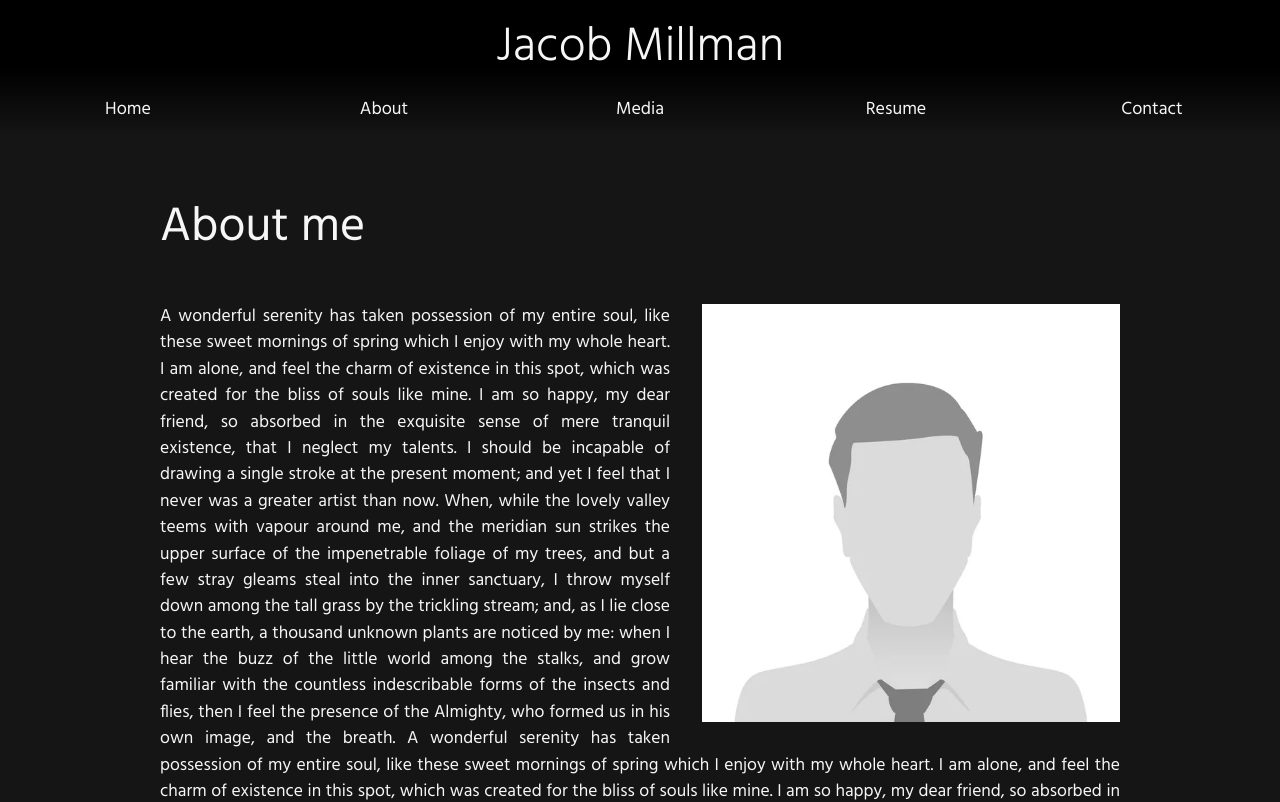
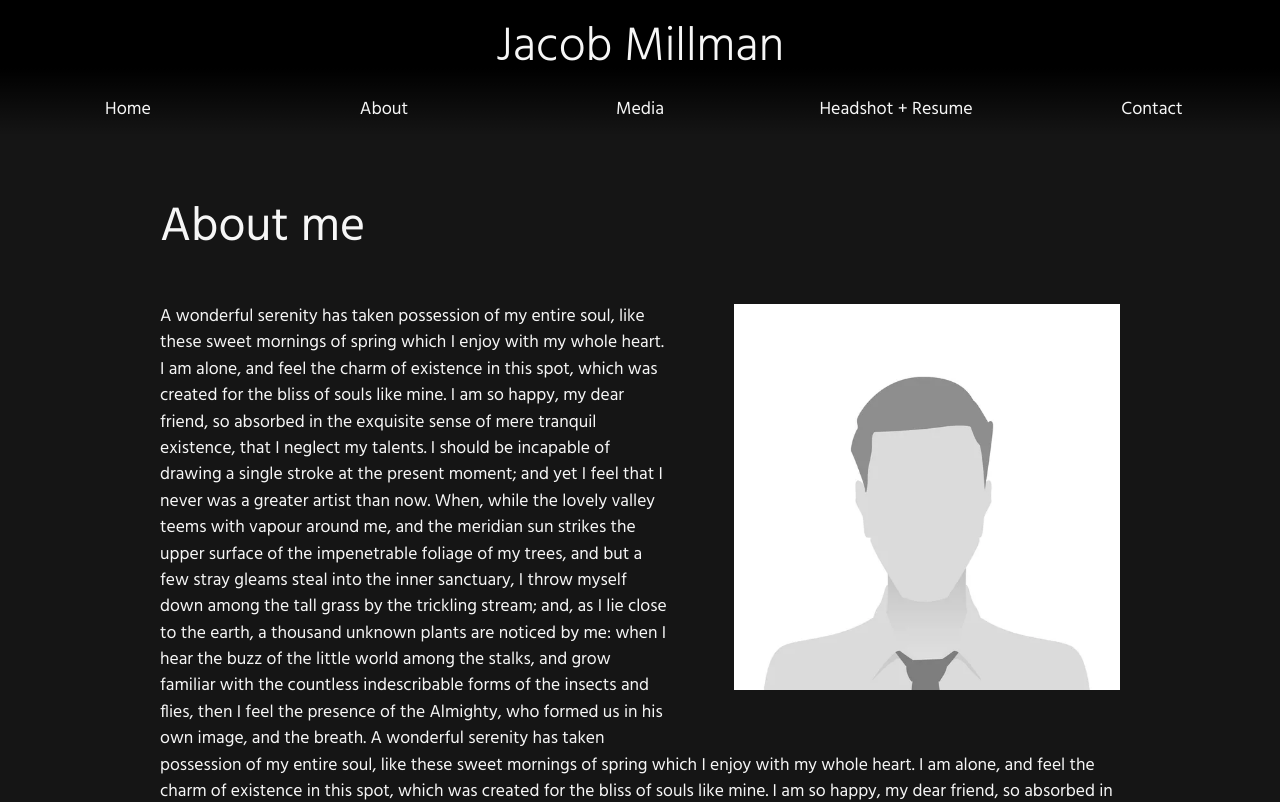
Before and after one commit to IndigoFobes/jacob-millman, a Next.js app: page /about in a window 1280 px wide. Shown: the top 802 px of the page. Built offline with nearby package versions, Linux system fonts and the light colour scheme; a web font is replaced by a local one.

Commit message:
Mostly Contact section edits.

```diff
--- a/src/app/about/page.tsx
+++ b/src/app/about/page.tsx
@@ -3,16 +3,16 @@ import Image from "next/image";
 
 export default function Page() {
   return (
-    <div className="w-9/12 mx-auto mt-48 mb-32">
-      <h1 className="title pb-10">About me</h1>
+    <div className="w-9/12 mx-auto pt-16 md:pt-48 mb-32">
+      <h1 className="title pb-10 text-center md:text-start">About me</h1>
       <Image
         src="/male_placeholder_image.jpeg"
         alt="Male placeholder"
         width={450}
         height={500}
-        className="float-right pl-8 pb-6"
+        className="mx-auto md:float-right md:pl-16 pb-10"
       />
-      <p className="text-[1.1rem] text-justify font-[400]">
+      <p className="text-[1.1rem] text-start font-[400]">
         A wonderful serenity has taken possession of my entire soul, like these
         sweet mornings of spring which I enjoy with my whole heart. I am alone,
         and feel the charm of existence in this spot, which was created for the
--- a/src/app/components/footer.tsx
+++ b/src/app/components/footer.tsx
@@ -4,7 +4,6 @@ import Link from "next/link";
 export default function Footer() {
   return (
     <div className="relative font-sans flex bg-[var(--light-theme-color)] min-h-[8rem] text-[var(--light-text-color)]">
-      <div></div>
       <div className="absolute flex flex-col top-1/2 -translate-y-1/2 left-1/2 -translate-x-1/2 gap-5">
         <Link href="/">
           <h4 className="font-[600] text-xl lg:text-2xl xl:text-3xl text-center hover:cursor-pointer">
--- a/src/app/components/header.tsx
+++ b/src/app/components/header.tsx
@@ -33,7 +33,7 @@ const menuItems: MenuItem[] = [
     ],
   },
   {
-    title: "Resume",
+    title: "Headshot + Resume",
     route: "/resume",
   },
   {
--- a/src/app/components/mobile-menu.tsx
+++ b/src/app/components/mobile-menu.tsx
@@ -22,7 +22,7 @@ const menuItems: MenuItem[] = [
   },
 
   {
-    title: "RESUME",
+    title: "HEADSHOT + RESUME",
     route: "/resume",
   },
   {
--- a/src/app/globals.css
+++ b/src/app/globals.css
@@ -15,6 +15,7 @@
   --light-text-color: #F6F6F6;
   --rounded-tiny: .1rem;
   --dark-theme-transparent: rgba(41, 41, 41, 0);
+  --light-text-transparent: rgba(246, 246, 246, .5)
 }
 
 .header-bg {
@@ -36,6 +37,8 @@
 .contact-image {
   background-image: url("/pillowman_featured.jpg");
   background-size: cover;
+  background-position: center;
+  width: full;
 }
 
 .header-title {
@@ -106,3 +109,7 @@
   transform: scaleX(1);
   transform-origin: bottom left;
 }
+
+.verticalLine {
+  border-left: medium solid var(--light-text-color)
+}
--- a/src/app/layout.tsx
+++ b/src/app/layout.tsx
@@ -52,7 +52,7 @@ export default function RootLayout({
   return (
     <html lang="en">
       <body
-        className={`${poppins.variable} ${la_belle_aurora.variable} ${oxygen.variable} ${hind.variable} bg-[var(--base-bg-color)] text-[var(--light-text-color)]`}
+        className={`${poppins.variable} ${la_belle_aurora.variable} ${oxygen.variable} ${hind.variable} bg-[var(--base-bg-color)] text-[var(--light-text-color)] relative min-h-screen`}
       >
         <Header />
         <MobileDropdown />
--- a/src/app/page.tsx
+++ b/src/app/page.tsx
@@ -47,7 +47,7 @@ export default function Home() {
         </div>
       </div>
       {/* What's New Section */}
-      <div className="p-4 flex flex-col a-gradient pb-20">
+      <div className="p-4 flex flex-col a-gradient">
         <div className="title pt-12 pb-8 px-8 md:px-12 lg:px-20 xl:px-36 w-full grid grid-cols-3">
           <h1 className="col-start-1 md:col-end-3 col-end-4">What's New?</h1>
         </div>
@@ -170,27 +170,29 @@ export default function Home() {
         </Link>
       </div>
       {/* Contact section */}
-      <div className="contact-image flex">
+      <div className="w-screen contact-image flex">
         <div className="image-overlay w-full">
-          <div className="p-10 h-full flex flex-col justify-center md:flex-row mx-auto my-20 max-w-[35rem] md:max-w-[60rem]">
-            <div className="mb-8 md:mb-0 md:h-72 lg:h-96">
+          <div className="p-10 h-full flex flex-col md:flex-row mx-auto my-20 max-w-[35rem] md:max-w-[60rem]">
+            <div className="md:mr-8 mb-8 md:mb-0 md:h-72 lg:h-96 flex md:justify-end md:w-1/3">
               <h2 className="title text-[var(--light-text-color)]">
                 Reach out!
               </h2>
             </div>
-            <div className="md:ml-16 place-self-center md:place-self-start flex w-1/3">
-              <div>
-                <h3 className="pt-2 pb-4 text-2xl font-[600] text-[var(--light-text-color)]">
+            {/* vertical line */}
+            <div className="verticalLine h-3/4 hidden md:flex"></div>
+            <div className="md:ml-8 md:place-self-start flex w-1/2">
+              <div className="flex flex-col">
+                <h3 className="pt-2 pb-4 sm:text-lg md:text-2xl font-[600] text-[var(--light-text-color)]">
                   (777)777-7777
                 </h3>
-                <h3 className="pb-8 text-2xl font-[600] text-[var(--light-text-color)]">
+                <h3 className="pb-8 sm:text-lg md:text-2xl font-[600] text-[var(--light-text-color)]">
                   jacobam*****@gmail.com
                 </h3>
                 <Link
-                  className="mx-auto my-16 font-[600] text-center bg-[var(--dark-theme-color)] py-2 px-8 rounded-[var(--rounded-tiny)] text-lg text-[var(--light-text-color)] hover:bg-[var(--accent-color)] hover:text-[var(--dark-text-color)]"
+                  className="w-3/4 mt-6 font-[600] text-center py-2 px-8 rounded-[var(--rounded-tiny)] text-lg text-[var(--light-text-color)] hover:bg-[var(--light-text-transparent)] hover:text-[var(--dark-text-color)] border-[var(--light-text-color)] border-2"
                   href="mailto:jacobamillman@gmail.com"
                 >
-                  say hi!
+                  Send an email
                 </Link>
               </div>
             </div>
```
